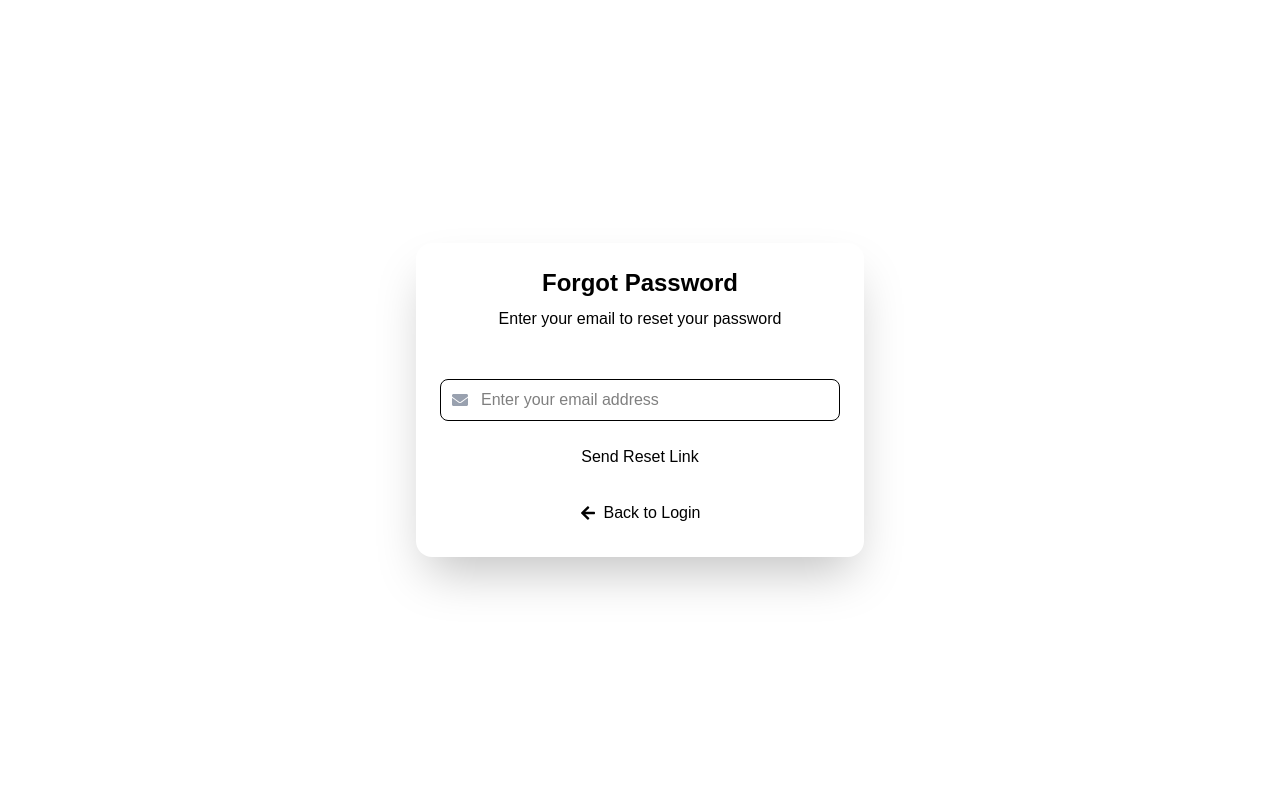
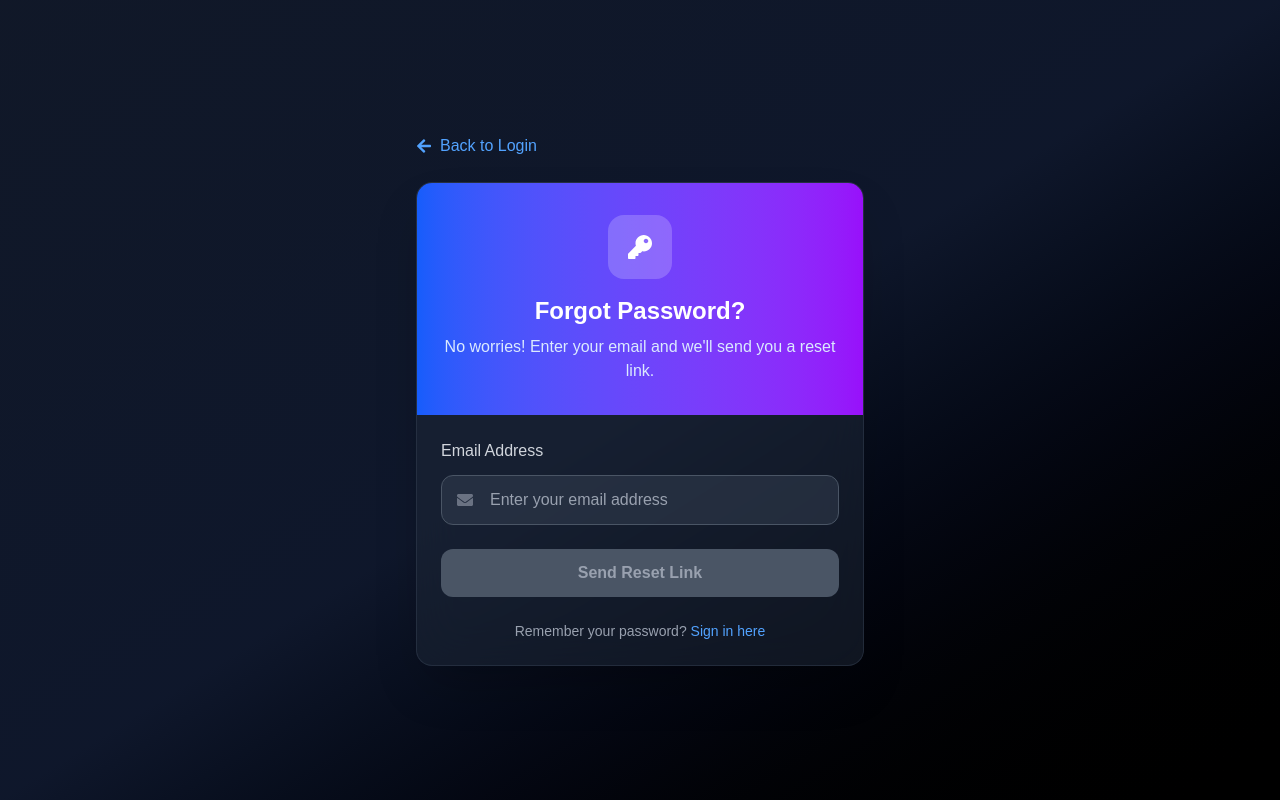
Before and after one commit to digvijay778/Task-trackr, a React (Vite) app in the folder frontend/: page /forgot-password in a window 1280 px wide. Built offline with nearby package versions, Linux system fonts and the light colour scheme.

Commit message:
Update ForgotPassword.jsx

```diff
--- a/frontend/src/components/Auth/ForgotPassword.jsx
+++ b/frontend/src/components/Auth/ForgotPassword.jsx
@@ -1,10 +1,10 @@
 import { useState } from 'react';
 import { useNavigate } from 'react-router-dom';
-import { FaEnvelope, FaArrowLeft } from 'react-icons/fa';
+import { FaEnvelope, FaArrowLeft, FaKey, FaExclamationTriangle } from 'react-icons/fa';
 import authService from '../../services/authService';
 
 export default function ForgotPassword() {
-  const navigate = useNavigate(); // ✅ FIXED: Use navigate hook
+  const navigate = useNavigate();
   const [email, setEmail] = useState('');
   const [loading, setLoading] = useState(false);
   const [message, setMessage] = useState('');
@@ -23,84 +23,128 @@ export default function ForgotPassword() {
       setMessage('Password reset link has been sent to your email address.');
     } catch (err) {
       console.error('Password reset request failed:', err);
-      setError('❌ Failed to send password reset email. Please try again.');
+      setError('Failed to send password reset email. Please try again.');
     } finally {
       setLoading(false);
     }
   };
 
-  // ✅ FIXED: Proper navigation function
   const handleBackToLogin = () => {
     console.log('🔄 Navigating back to login...');
-    navigate('/'); // Navigate to login page
+    navigate('/');
   };
 
   return (
-    <div className="min-h-screen bg-gradient-to-br from-olive-50 to-olive-100 flex items-center justify-center p-4">
-      <div className="bg-white rounded-2xl shadow-2xl w-full max-w-md overflow-hidden">
+    <div className="min-h-screen bg-gradient-to-br from-gray-900 via-slate-900 to-black flex items-center justify-center p-4">
+      <div className="w-full max-w-md">
+        {/* Back Button */}
+        <button
+          onClick={handleBackToLogin}
+          className="flex items-center text-blue-400 hover:text-blue-300 mb-6 transition-colors duration-200 group"
+        >
+          <FaArrowLeft className="mr-2 group-hover:-translate-x-1 transition-transform duration-200" />
+          Back to Login
+        </button>
+
+        {/* Main Card */}
+        <div className="bg-gray-800/50 backdrop-blur-xl rounded-2xl shadow-2xl border border-gray-700/50 overflow-hidden">
           {/* Header */}
-        <div className="bg-olive-800 text-green p-6 text-center">
-          <h2 className="text-2xl font-bold mb-2">Forgot Password</h2>
-          <p className="text-olive-200">Enter your email to reset your password</p>
+          <div className="bg-gradient-to-r from-blue-600 to-purple-600 px-6 py-8 text-center">
+            <div className="w-16 h-16 bg-white/20 rounded-2xl flex items-center justify-center mx-auto mb-4">
+              <FaKey className="text-2xl text-white" />
+            </div>
+            <h2 className="text-2xl font-bold text-white mb-2">Forgot Password?</h2>
+            <p className="text-blue-100">No worries! Enter your email and we'll send you a reset link.</p>
           </div>
 
           {/* Form */}
           <div className="p-6">
             {/* Success Message */}
             {message && (
-            <div className="mb-4 p-3 bg-green-100 border border-green-400 text-green-700 rounded-lg">
-              {message}
+              <div className="mb-6 p-4 bg-green-900/20 border border-green-500/30 rounded-xl backdrop-blur-sm">
+                <div className="flex items-start">
+                  <div className="flex-shrink-0">
+                    <svg className="w-5 h-5 text-green-400" fill="currentColor" viewBox="0 0 20 20">
+                      <path fillRule="evenodd" d="M10 18a8 8 0 100-16 8 8 0 000 16zm3.707-9.293a1 1 0 00-1.414-1.414L9 10.586 7.707 9.293a1 1 0 00-1.414 1.414l2 2a1 1 0 001.414 0l4-4z" clipRule="evenodd" />
+                    </svg>
+                  </div>
+                  <div className="ml-3">
+                    <p className="text-sm font-medium text-green-300">{message}</p>
+                  </div>
+                </div>
               </div>
             )}
 
             {/* Error Message */}
             {error && (
-            <div className="mb-4 p-3 bg-red-100 border border-red-400 text-red-700 rounded-lg">
-              {error}
+              <div className="mb-6 p-4 bg-red-900/20 border border-red-500/30 rounded-xl backdrop-blur-sm">
+                <div className="flex items-start">
+                  <div className="flex-shrink-0">
+                    <FaExclamationTriangle className="w-5 h-5 text-red-400" />
+                  </div>
+                  <div className="ml-3">
+                    <p className="text-sm font-medium text-red-300">{error}</p>
+                  </div>
+                </div>
               </div>
             )}
 
-          <form onSubmit={handleSubmit} className="space-y-4">
+            <form onSubmit={handleSubmit} className="space-y-6">
               {/* Email Field */}
+              <div>
+                <label className="block text-gray-300 mb-3 font-medium">
+                  Email Address
+                </label>
                 <div className="relative">
-              <FaEnvelope className="absolute left-3 top-1/2 transform -translate-y-1/2 text-gray-400" />
+                  <div className="absolute inset-y-0 left-0 pl-4 flex items-center pointer-events-none">
+                    <FaEnvelope className="text-gray-500" />
+                  </div>
                   <input
                     type="email"
                     value={email}
                     onChange={(e) => setEmail(e.target.value)}
-                className="w-full pl-10 pr-3 py-2 border rounded-lg focus:outline-none focus:ring-2 focus:ring-olive-500 focus:border-transparent"
+                    className="w-full pl-12 pr-4 py-3 bg-gray-700/50 border border-gray-600 rounded-xl text-white placeholder-gray-400 focus:outline-none focus:ring-2 focus:ring-blue-500 focus:border-transparent transition-all duration-200"
                     placeholder="Enter your email address"
                     required
                     disabled={loading}
                   />
                 </div>
+              </div>
 
               {/* Submit Button */}
               <button
                 type="submit"
-              disabled={loading}
-              className="w-full bg-olive-600 text-black py-2 px-4 rounded-lg hover:bg-olive-700 focus:outline-none focus:ring-2 focus:ring-olive-500 focus:ring-offset-2 transition-colors disabled:opacity-50 disabled:cursor-not-allowed"
+                disabled={loading || !email.trim()}
+                className={`w-full py-3 px-6 rounded-xl font-semibold transition-all duration-200 transform ${
+                  loading || !email.trim()
+                    ? 'bg-gray-600 text-gray-400 cursor-not-allowed'
+                    : 'bg-gradient-to-r from-blue-600 to-purple-600 hover:from-blue-700 hover:to-purple-700 text-white shadow-lg hover:shadow-xl hover:scale-[1.02]'
+                }`}
               >
                 {loading ? (
                   <div className="flex items-center justify-center">
-                  <div className="animate-spin rounded-full h-4 w-4 border-b-2 border-white mr-2"></div>
-                  Sending...
+                    <div className="animate-spin rounded-full h-5 w-5 border-b-2 border-white mr-3"></div>
+                    Sending Reset Link...
                   </div>
                 ) : (
                   'Send Reset Link'
                 )}
               </button>
+            </form>
 
-            {/* ✅ FIXED: Back to Login Button */}
+            {/* Additional Info */}
+            <div className="mt-6 text-center">
+              <p className="text-gray-400 text-sm">
+                Remember your password?{' '}
                 <button
-              type="button"
                   onClick={handleBackToLogin}
-              className="w-full flex items-center justify-center text-olive-600 hover:text-olive-800 py-2 transition-colors"
+                  className="text-blue-400 hover:text-blue-300 font-medium transition-colors duration-200"
                 >
-              <FaArrowLeft className="mr-2" />
-              Back to Login
+                  Sign in here
                 </button>
-          </form>
+              </p>
+            </div>
+          </div>
         </div>
       </div>
     </div>
```
Lines whose indentation alone changed are shown as unchanged.
